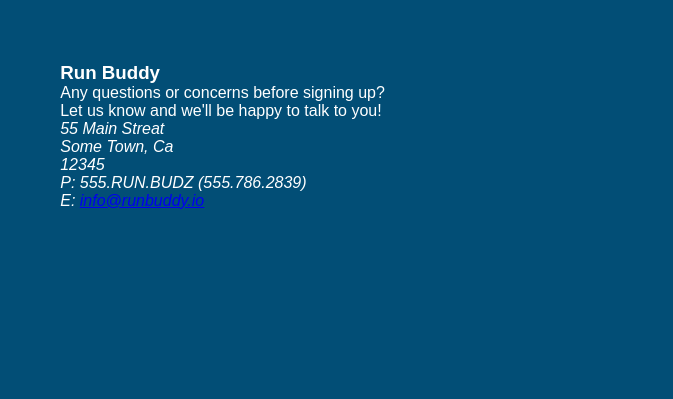
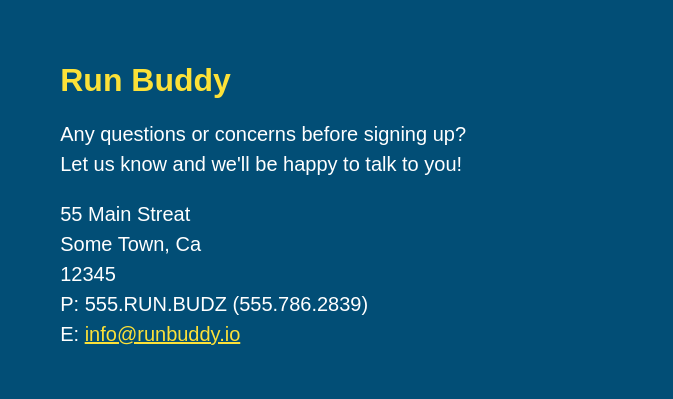
Before and after one commit to samsiebert/run-buddy, a plain HTML site: page index.html in a window 1280 px wide. Shown: the part 4157-4556 px from the top of the page, 607-1280 px from the left. Drawn offline with Linux system fonts and the light colour scheme.

Commit message:
style Reach Out section

```diff
--- a/assets/css/style.css
+++ b/assets/css/style.css
@@ -70,7 +70,7 @@ section {
     padding: 60px;
 }
 
-/* Hero Style Start */
+/* HERO STYLE START */
 .hero {
     background-image: url(../images/hero-bg.jpeg);
     height: 600px;
@@ -120,8 +120,7 @@ section {
     padding: 10px 20px;
     font-size: 16px;
 }
-
-/* Hero Style End */
+/* HERO STYLE END */
 
 .intro {
     text-align: center;
@@ -181,6 +180,7 @@ section {
     border-color: #39a6b2;
 }
 
+/* TRAINERS STYLE START */
 .trainers {
     text-align: center;
 }
@@ -226,7 +226,9 @@ section {
     font-size: 17px;
     line-height: 1.3;
 }
+/* TRAINERS STYLE END */
 
+/* REACH OUT STYLE START */
 .contact {
     background-color:#024e76;
     text-align: center;
@@ -249,3 +251,20 @@ section {
     margin: 30px 0 0 60px;
     color: white;
 }
+
+.contact-info h3 {
+    color: #fce138;
+    font-size: 32px;
+}
+
+.contact-info p, .contact-info address {
+    margin: 20px 0;
+    line-height: 1.5;
+    font-size: 20px;
+    font-style: normal;
+}
+
+.contact-info a {
+    color: #fce138
+}
+/* REACH OUT STYLE ENDS */
```
